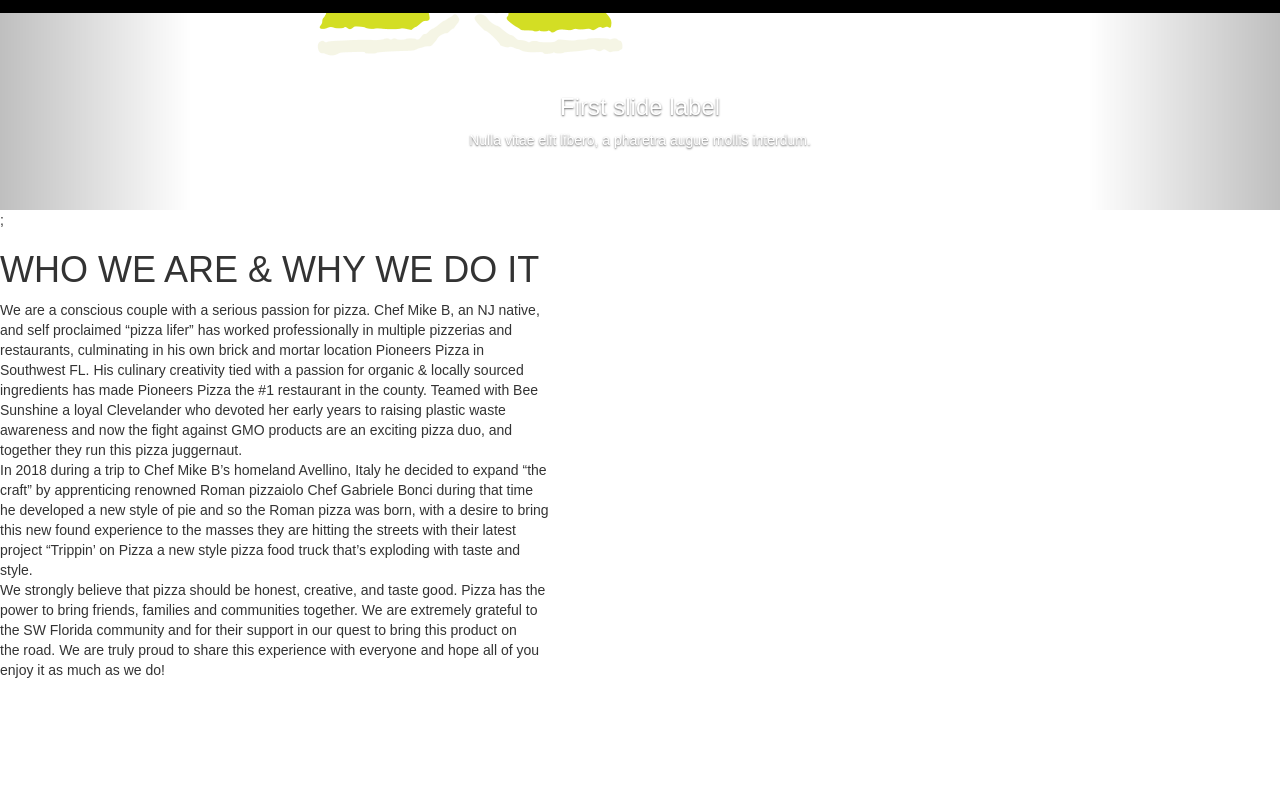
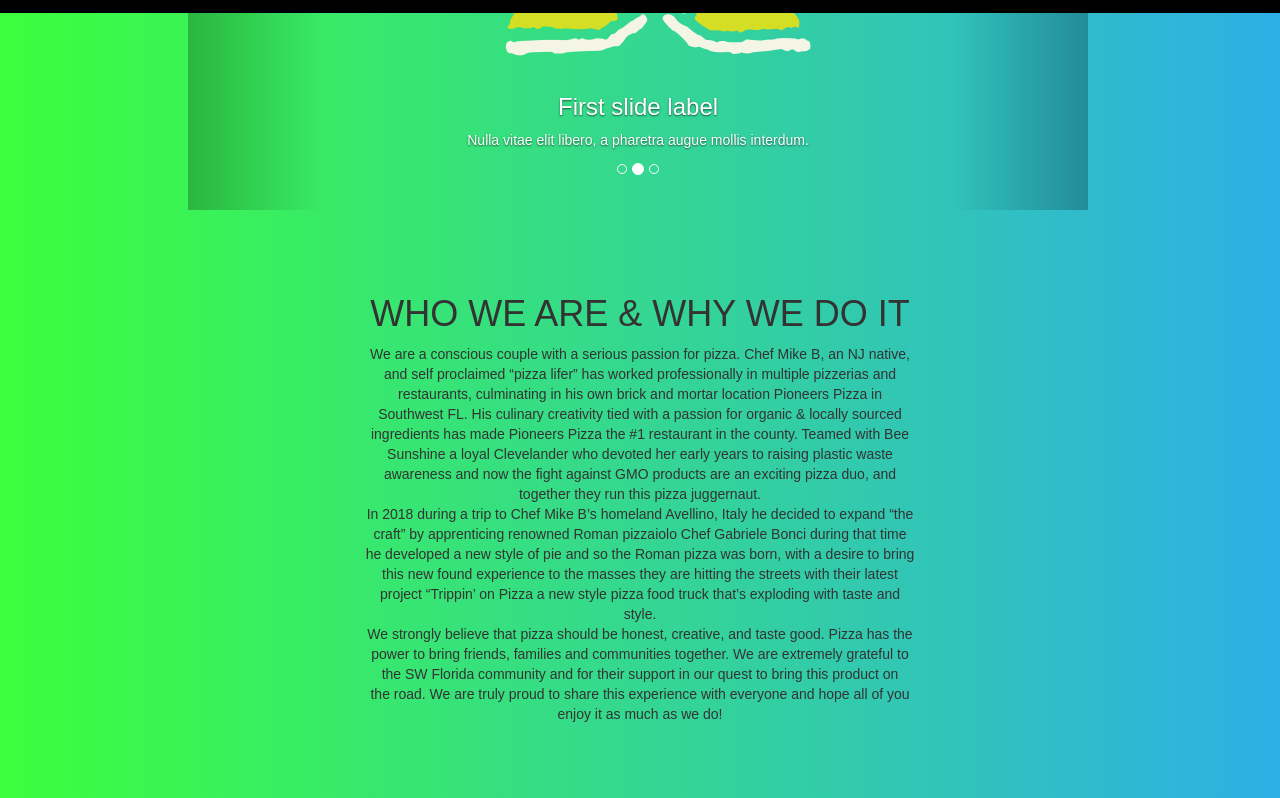
Before and after one commit to Adrianwritenow/trippingOnPizza, a React (Create React App) app: page / in a window 1280 px wide. Shown: the part 787-1585 px from the top of the page. Before the commit the page ends 1477 px from the top, so only its background shows below. Built offline with nearby package versions, Linux system fonts and the light colour scheme.

Commit message:
background graident effect added to body

```diff
--- a/public/index.html
+++ b/public/index.html
@@ -21,13 +21,80 @@
       work correctly both with client-side routing and a non-root public URL.
       Learn how to configure a non-root public URL by running `npm run build`.
     -->
+      <script src="https://cdnjs.cloudflare.com/ajax/libs/jquery/2.0.2/jquery.min.js"></script>
+
+      <script>
+
+        var colors = new Array(
+          [62,35,255],
+          [60,255,60],
+          [255,35,98],
+          [45,175,230],
+          [255,0,255],
+          [255,128,0]);
+
+        var step = 0;
+        //color table indices for:
+        // current color left
+        // next color left
+        // current color right
+        // next color right
+        var colorIndices = [0,1,2,3];
+
+        //transition speed
+        var gradientSpeed = 0.002;
+
+        function updateGradient()
+        {
+
+          if ( $===undefined ) return;
+
+        var c0_0 = colors[colorIndices[0]];
+        var c0_1 = colors[colorIndices[1]];
+        var c1_0 = colors[colorIndices[2]];
+        var c1_1 = colors[colorIndices[3]];
+
+        var istep = 1 - step;
+        var r1 = Math.round(istep * c0_0[0] + step * c0_1[0]);
+        var g1 = Math.round(istep * c0_0[1] + step * c0_1[1]);
+        var b1 = Math.round(istep * c0_0[2] + step * c0_1[2]);
+        var color1 = "rgb("+r1+","+g1+","+b1+")";
+
+        var r2 = Math.round(istep * c1_0[0] + step * c1_1[0]);
+        var g2 = Math.round(istep * c1_0[1] + step * c1_1[1]);
+        var b2 = Math.round(istep * c1_0[2] + step * c1_1[2]);
+        var color2 = "rgb("+r2+","+g2+","+b2+")";
+
+         $('body').css({
+           background: "-webkit-gradient(linear, left top, right top, from("+color1+"), to("+color2+"))"}).css({
+            background: "-moz-linear-gradient(left, "+color1+" 0%, "+color2+" 100%)"});
+
+          step += gradientSpeed;
+          if ( step >= 1 )
+          {
+            step %= 1;
+            colorIndices[0] = colorIndices[1];
+            colorIndices[2] = colorIndices[3];
+
+            //pick two new target color indices
+            //do not pick the same as the current one
+            colorIndices[1] = ( colorIndices[1] + Math.floor( 1 + Math.random() * (colors.length - 1))) % colors.length;
+            colorIndices[3] = ( colorIndices[3] + Math.floor( 1 + Math.random() * (colors.length - 1))) % colors.length;
+
+          }
+        }
+
+        setInterval(updateGradient,10);
+      </script>
     <title>React App</title>
   </head>
   <body>
     <noscript>
       You need to enable JavaScript to run this app.
     </noscript>
-    <div id="root"></div>
+
+      <div id="root" />
+
     <!--
       This HTML file is a template.
       If you open it directly in the browser, you will see an empty page.
--- a/src/App.css
+++ b/src/App.css
@@ -12,4 +12,23 @@
   height: auto;
   padding: 0; }
 
+.landingPageContainer {
+  display: flex;
+  flex-wrap: wrap;
+  justify-content: center; }
+
+.aboutUsContainer {
+  padding: 5%; }
+  .aboutUsContainer h1 {
+    text-align: center; }
+  .aboutUsContainer p {
+    text-align: center; }
+
+body {
+  background-color: #000000;
+  width: 100%;
+  height: 800px;
+  padding: 0px;
+  margin: 0px; }
+
 /*# sourceMappingURL=App.css.map */
--- a/src/App.scss
+++ b/src/App.scss
@@ -12,3 +12,28 @@
   height: auto;
   padding: 0;
 }
+
+.landingPageContainer{
+  display: flex;
+  flex-wrap: wrap;
+  justify-content: center;
+}
+
+.aboutUsContainer{
+  padding:5%;
+
+  h1{
+    text-align: center;
+  }
+  p{
+    text-align: center;
+  }
+}
+
+body {
+  background-color: #000000;
+  width: 100%;
+  height: 800px;
+  padding: 0px;
+  margin: 0px;
+}
--- a/src/components/baseLayout/header/index.js
+++ b/src/components/baseLayout/header/index.js
@@ -31,11 +31,8 @@
               </NavDropdown>
             </Nav>
             <Nav pullRight>
-              <NavItem eventKey={1} href="#">
-                Link Right
-              </NavItem>
               <NavItem eventKey={2} href="#">
-                Link Right
+                Location
               </NavItem>
             </Nav>
           </Navbar.Collapse>
```
Also changed, not shown: src/components/merchStore/index.js (added), 2 other files (tests, documents, lock files or other folders).
